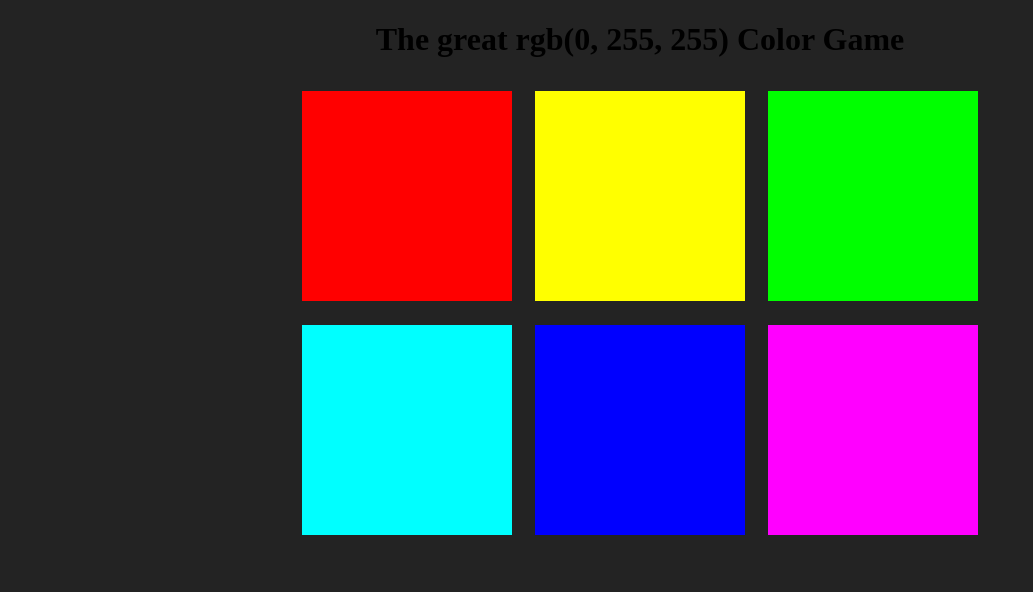
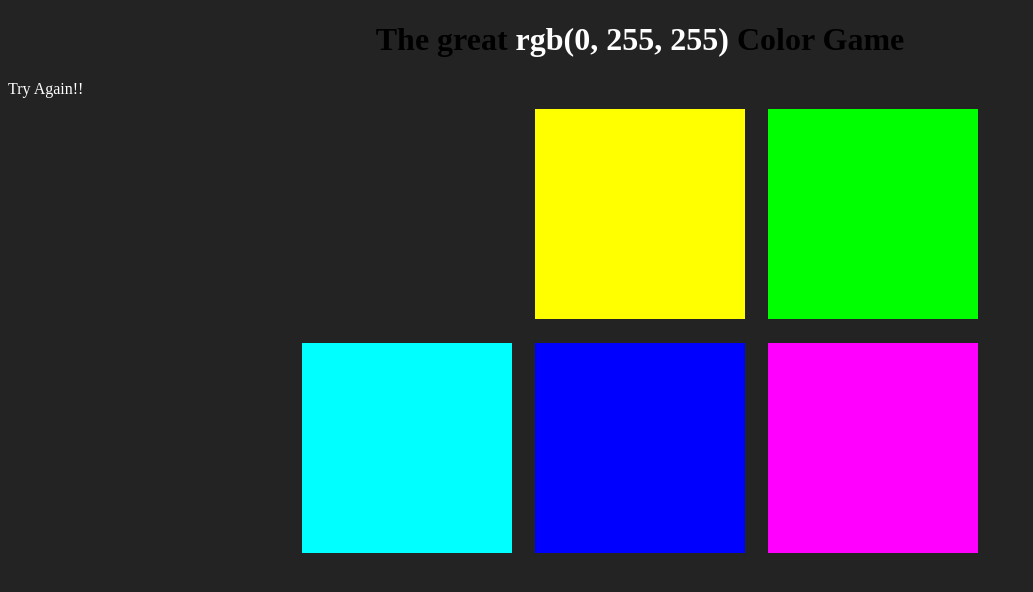
Before and after one commit to sarthak625/ColorGameProject, a plain HTML site: page index.html in a window 1280 px wide. Both pictures are taken after a click on the element 406 px from the left and 196 px from the top of the page. Shown: the whole page, without its empty margins (0-1033 px from the left). Drawn offline with Linux system fonts and the light colour scheme.

Commit message:
Added message span to display the user is Correct or wrong

```diff
--- a/index.html
+++ b/index.html
@@ -8,6 +8,11 @@
 </head>
 <body>
 	<h1>The great <span id="colorDisplay">RGB</span> Color Game</h1>
+
+	<div>
+		<span id="message"></span>
+	</div>
+
 	<div id="container">
 		<div class="square"></div>
 		<div class="square"></div>
--- a/main.css
+++ b/main.css
@@ -19,3 +19,10 @@ body{
 h1{
 	text-align: center;
 }
+
+#message{
+	text-align: center;
+}
+span {
+	color: white;
+}
--- a/style.js
+++ b/style.js
@@ -6,6 +6,8 @@ var colors = ["rgb(255, 0, 0)",
 			  "rgb(255, 0, 255)"
 			]
 var squares = document.querySelectorAll('.square');
+var message = document.querySelector('#message');
+
 
 for (var i=0;i<squares.length;i++){
 	//Add initial colors to squares
@@ -16,7 +18,12 @@ for (var i=0;i<squares.length;i++){
 		//Grab color of picked square and compare to original color
 		if (this.style.backgroundColor === pickedColor)
 		{
-			alert("Correct");
+			message.textContent = "Correct";
+		}
+		else
+		{
+			this.style.backgroundColor = "#232323";
+			message.textContent = "Try Again!!";
 		}
 	})
 }
```
